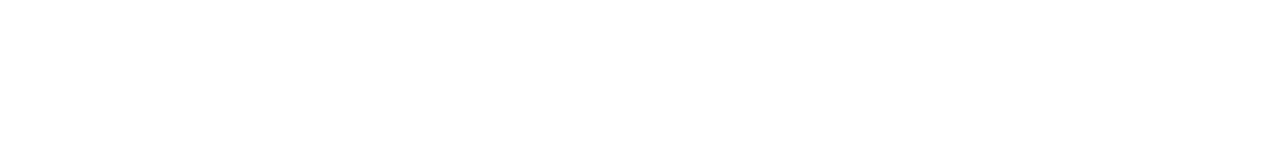
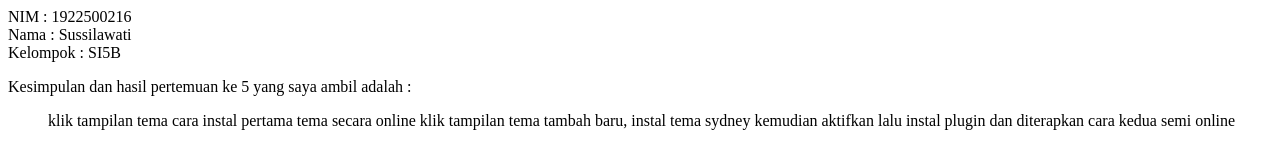
Before and after one commit to sila332/si5b2122o, a plain HTML site: page 5/index.html in a window 1280 px wide. Drawn offline with Linux system fonts and the light colour scheme.

Commit message:
Update index.html

```diff
--- a/5/index.html
+++ b/5/index.html
@@ -1 +1,11 @@
-<span>
+NIM : 1922500216 <br>
+Nama : Sussilawati <br>
+Kelompok : SI5B <br>
+
+<p>Kesimpulan dan hasil pertemuan ke 5 yang saya ambil adalah :</p>
+<ol>
+klik tampilan tema
+cara instal pertama tema secara online
+klik tampilan tema tambah baru, instal tema sydney kemudian aktifkan
+lalu instal plugin dan diterapkan
+cara kedua semi online
```
